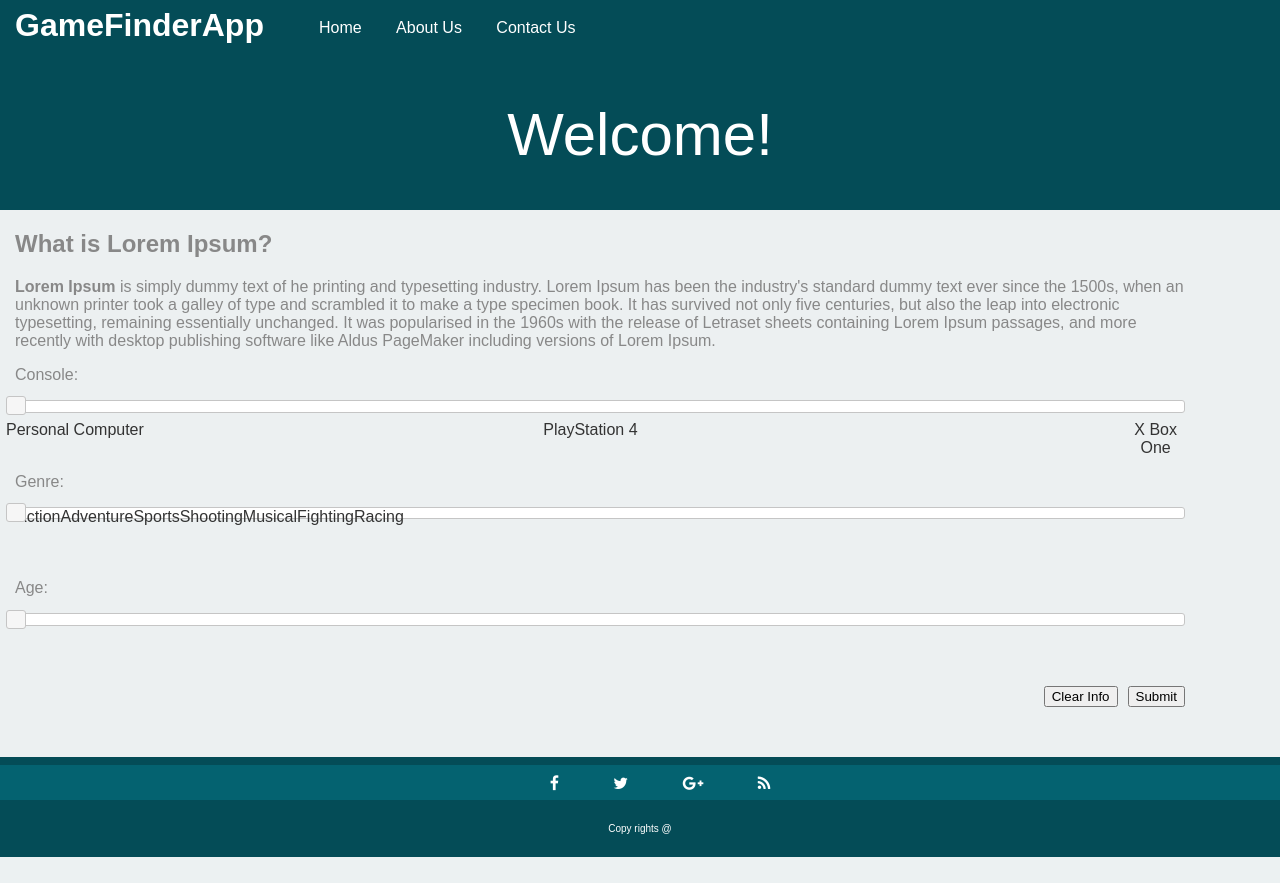
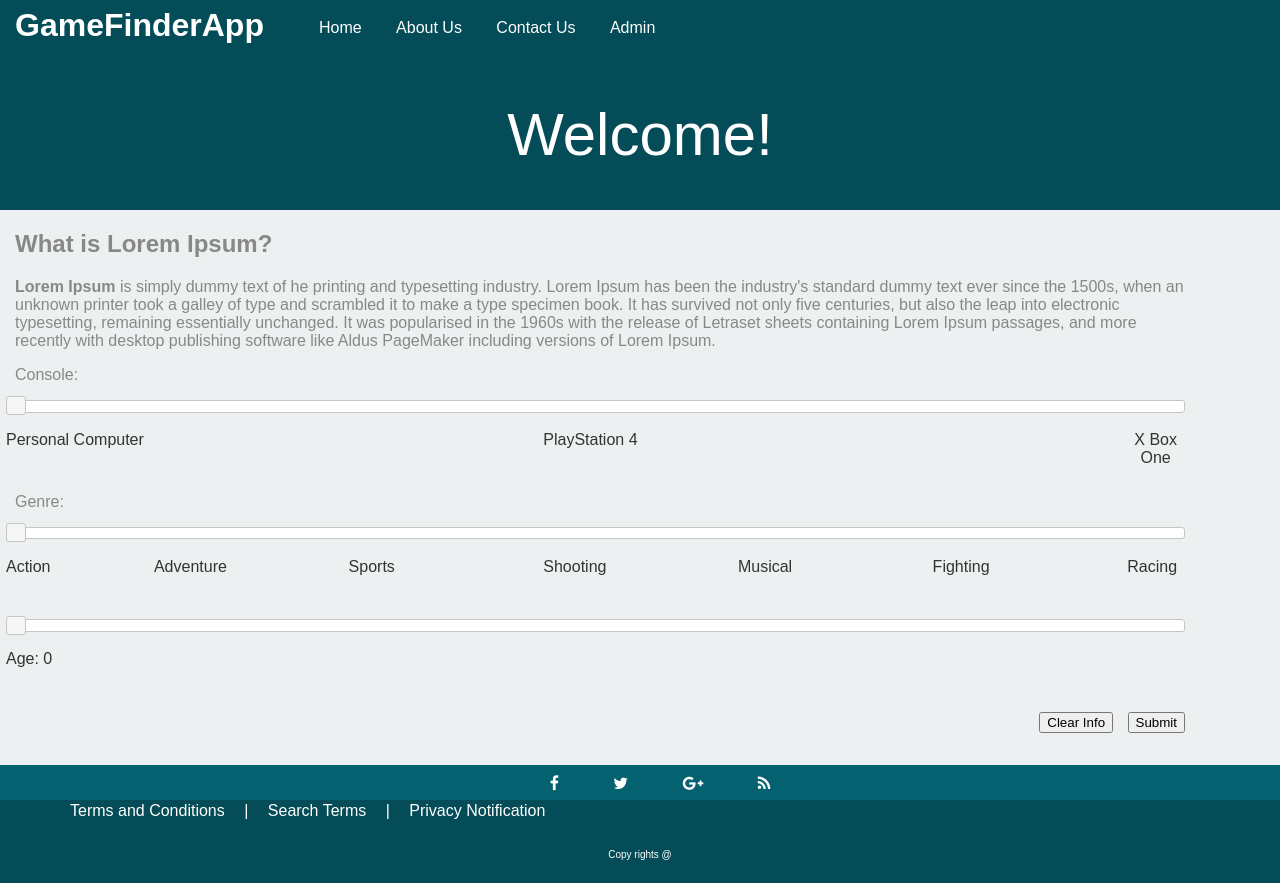
Before and after one commit to amartinez0627/djangoTutorials, a Django app: template homeworksite/gamefinderapp/templates/gamefinderapp/index.html in a window 1280 px wide. Before the commit the page ends 857 px from the top, so only its background shows below. Run offline with Django 3.2, Linux system fonts and the light colour scheme; the template is opened without the code that fills it, so the values that code supplies are empty; parts of the project's set-up code (start-up, migrations or seed data) failed here and were passed over; some libraries are stand-ins or nearby versions.

Commit message:
Finished silder manipulation

```diff
--- a/homeworksite/gamefinderapp/static/gamefinderapp/css/index-style.css
+++ b/homeworksite/gamefinderapp/static/gamefinderapp/css/index-style.css
@@ -109,9 +109,11 @@
   top: auto;
   bottom: 0;
 }
-#consoleSlider label {
+#consoleSlider label,
+#genreSlider label,
+#ageSlider label{
   position: absolute;
-  margin-top: 20px;
+  margin-top: 30px;
   margin-left: -10px;
   text-align: center;
 }
--- a/homeworksite/gamefinderapp/templates/gamefinderapp/index.html
+++ b/homeworksite/gamefinderapp/templates/gamefinderapp/index.html
@@ -14,6 +14,7 @@
       <li><a href="#">Home</a></li>
       <li><a href="#">About Us</a></li>
       <li><a href="#">Contact Us</a></li>
+      <li><a href="{% url 'admin:index' %}">Admin</a></li>
     </ul>
   </div>
 </header>
@@ -35,7 +36,7 @@
         }
         for(var x=0;x<genreValues.length;x++){
         el=$('<label>'+ genreValues[x] +'</label>').css('left',
-         ((x==0) ? '0%': (x*genrePercentige)+'%') );
+         ((x==0) ? '0%': (x*genrePercentige)-4+'%') );
         $("#genreSlider").append(el);
         }
 
@@ -58,8 +59,31 @@
        });
 
         $(function() {
-          $( "#ageSlider" ).slider();
+          $( "#ageSlider" ).slider({
+            value:0,
+            min:0,
+            max:100,
+            slide: function(event,ui){
+              $("#ageLabel").html(ui.value);
+            }
+          });
+          $("#ageLabel").html( $("#ageSlider").slider("value"));
        });
+
+       function onClickClear(){
+        $("#consoleSlider").slider("value",0);
+        $("#genreSlider").slider("value",0);
+        $("#ageSlider").slider("value",0);
+        $("#ageLabel").html("0");
+        }
+
+        function onClickSubmit(){
+          var consoleParam, genrePparam, agePparam;
+          consoleParam = consoleValues[$("#consoleSlider").slider("value")];
+          genrePparam = genreValues[$("#genreSlider").slider("value")];
+          agePparam = $("#ageSlider").slider("value");
+          window.location.href = "/"+consoleParam+"/"+genrePparam+"/"+agePparam+"/results";
+        }
     </script>
     <div class="container">
       <h2>What is Lorem Ipsum?</h2>
@@ -67,13 +91,16 @@
 
       <div id="sliders" >
           <p>Console:</p>
-          <div id="consoleSlider" style="margin-bottom:60px"></div>
+          <div id="consoleSlider" style="margin-bottom:80px"></div>
           <p>Genre:</p>
-          <div id="genreSlider" style="margin-bottom:60px"></div>
-          <p>Age:</p>
-          <div id="ageSlider" style="margin-bottom:60px"></div>
+          <div id="genreSlider" style="margin-bottom:80px"></div>
+          <div id="ageSlider" style="margin-bottom:80px">
+            <label>Age: <span id="ageLabel"></span></label>
+          </div>
       </div>
-      <span style="float:right; margin-bottom:50px"><button>Clear Info</button><button style="margin-left:10px">Submit</button></span>
+      <script></script>
+      <span style="float:right; margin-bottom:50px"><button id="clearBtn" onclick="onClickClear()">Clear Info</button>
+        <button id="submintBtn" style="margin-left:10px" onclick="onClickSubmit()">Submit</button></span>
 
 </div>
 
--- a/homeworksite/gamefinderapp/urls.py
+++ b/homeworksite/gamefinderapp/urls.py
@@ -4,5 +4,5 @@
 
 urlpatterns = [
     path('',views.index, name='index'),
-    path('<int:game_id>/results/', views.results, name = 'results'),
+    path('<string:console_param>/<string:genre_param>/<int:age_param>/results/', views.results, name = 'results'),
 ]
--- a/homeworksite/gamefinderapp/views.py
+++ b/homeworksite/gamefinderapp/views.py
@@ -12,5 +12,6 @@
     }
     return HttpResponse(template.render(context,request))
 
-def results(request, game_id):
+def results(request, console_param, genre_param, age_class_param):
+    game_found = Game.objects.filter(console = console_param, genre = genre_param, age_restriction = age_param)
     return HttpResponse("You're looking at game %s." % game_id)
```
Also changed, not shown: homeworksite/gamefinderapp/static/gamefinderapp/js/RangeSlide.js (deleted, +0 -25 lines).
